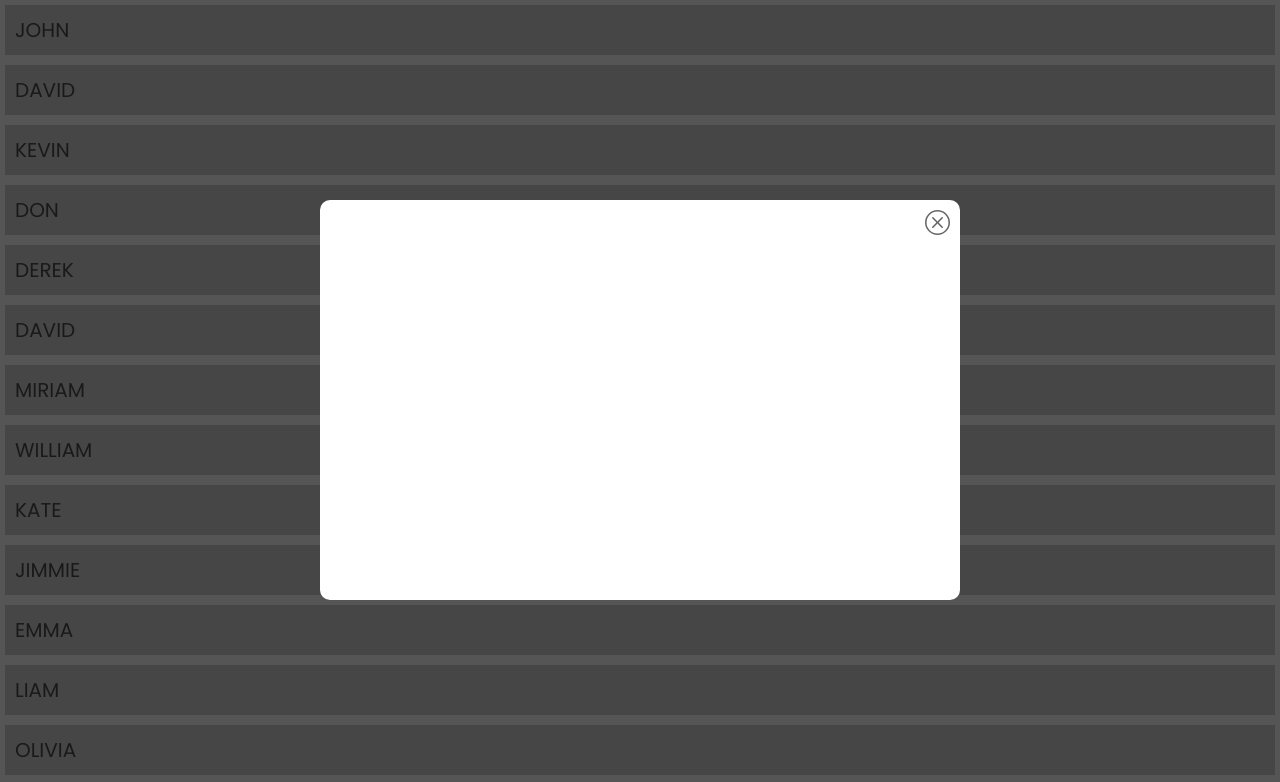
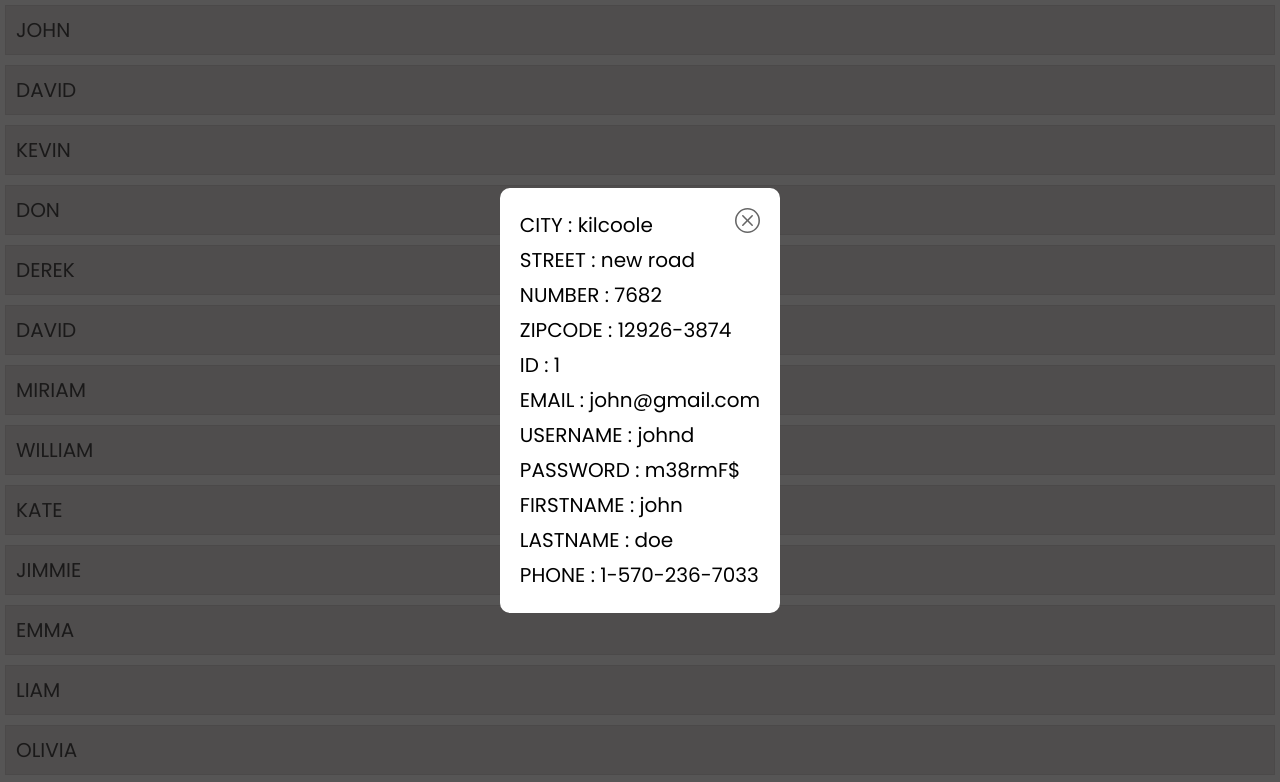
Before and after one commit to Alikhan67595/User-Data, a plain HTML site: page index.html in a window 1280 px wide. Both pictures are taken after a click on the element "JOHN". Shown: the top 782 px of the page. Drawn offline with Linux system fonts and the light colour scheme.

Commit message:
Use Data

```diff
--- a/app.js
+++ b/app.js
@@ -533,20 +533,33 @@ for (var i = 0; i < data.length; i++) { //loop run karay ga gitna array ki lengt
         }
     };//
 
-    for (key in data[i]) { // object mai sai id extract karta hai
-        if (key === 'id') {
-            var cardId = data[i][key]
-            var cardIds = data[i][key]
-        }};//
+    card.id = data[i].id // id Assigned kar raha hai div ko
 
-        card.id = cardId // ID assigned kar raha hai div ko
 
-        var cardIdUniq = cardIds-1
+    card.addEventListener('click', function (e) {
+        var id = e.target.id
+        var obj = data[id - 1] // array kai liay index number generate kar raha hai
 
-        card.addEventListener('click', function () {
 
-            divInfo.innerHTML = ''  // clear karta hai previous data
+        divInfo.innerHTML = ''  // clear karta hai previous data
 
+
+        for(key in obj){
+            if(typeof obj[key] === 'object'){
+               for(key2 in obj[key]){
+                if(typeof obj[key][key2] === 'object'){
+                    for(key3 in obj[key][key2]){
+                        divInfo.innerHTML += key3.toUpperCase() + "  :  "+ obj[key][key2][key3]
+                    }
+                }
+                else{divInfo.innerHTML += key2.toUpperCase() + "  :  "+ obj[key][key2]
+            divInfo.innerHTML += `<br/>`}
+               }
+            }
+            else{divInfo.innerHTML += key.toUpperCase() + "  :  "+ obj[key]
+            divInfo.innerHTML += `<br/>`}
+
+        }
 
 
         mainbgColor.style.display = 'flex'
--- a/style.css
+++ b/style.css
@@ -18,12 +18,19 @@
     display: flex;
     width: 100%;
     height: 50px;
-    background-color: rgba(128, 128, 128, 0.501);
+    background-color: rgba(162, 153, 153, 0.339);
     cursor: pointer;
     align-items: center;
     justify-content: flex-start;
     font-size: 20px;
     padding:10px ;
+    user-select: none;
+    transition: all 0.1s ease-in;
+    border: 0.1px solid rgba(0, 0, 0, 0.074);
+}
+.card:hover{
+    box-shadow: 0px 2px 3px rgba(0, 0, 0, 0.333);
+    border: 0.1px solid rgba(0, 0, 0, 0.333);
 }
 
 
@@ -40,8 +47,8 @@
 }
 
 #mainData{
-    width: 50%;
-    height: 50%;
+    /* width: 20%; */
+    /* height: 50%; */
     background-color: #fff;
     position: relative;
     border-radius: 10px;
@@ -50,8 +57,8 @@
 #mainData img{
     width: 25px;
     position: absolute;
-    right: 10px;
-    top: 10px;
+    right: 20px;
+    top: 20px;
     cursor: pointer;
     opacity: 60%;
     transition: opacity 0.1s ease-in;
@@ -59,6 +66,16 @@
 
 #mainData img:hover{
     opacity: 100%;
+
+}
+
+#divInfo{
+    margin: 20px;
+    display: flex;
+    justify-content: center;
+    align-items: center;
+    font-size: 20px;
+    line-height: 35px;
 
 }
 
```
